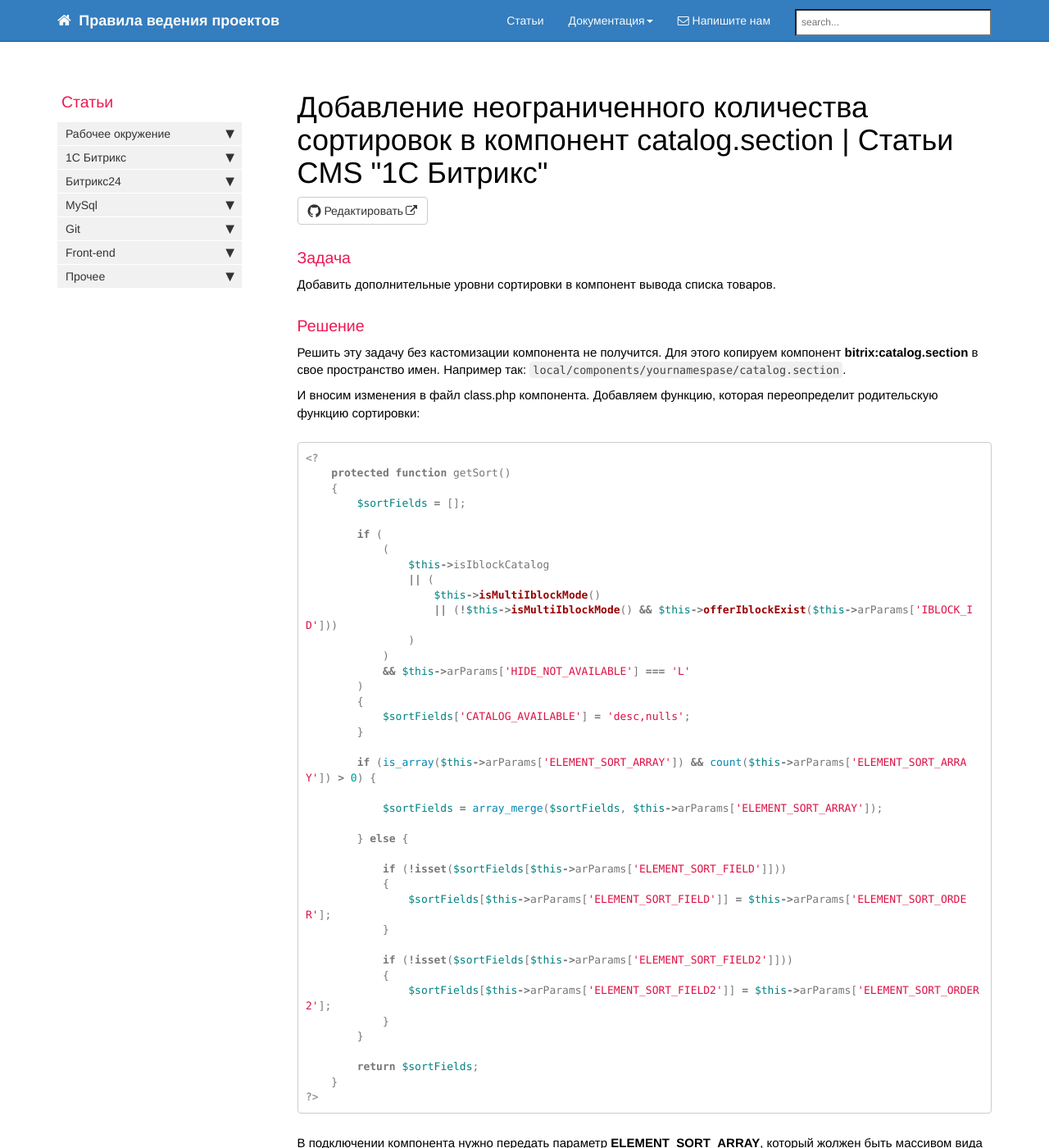
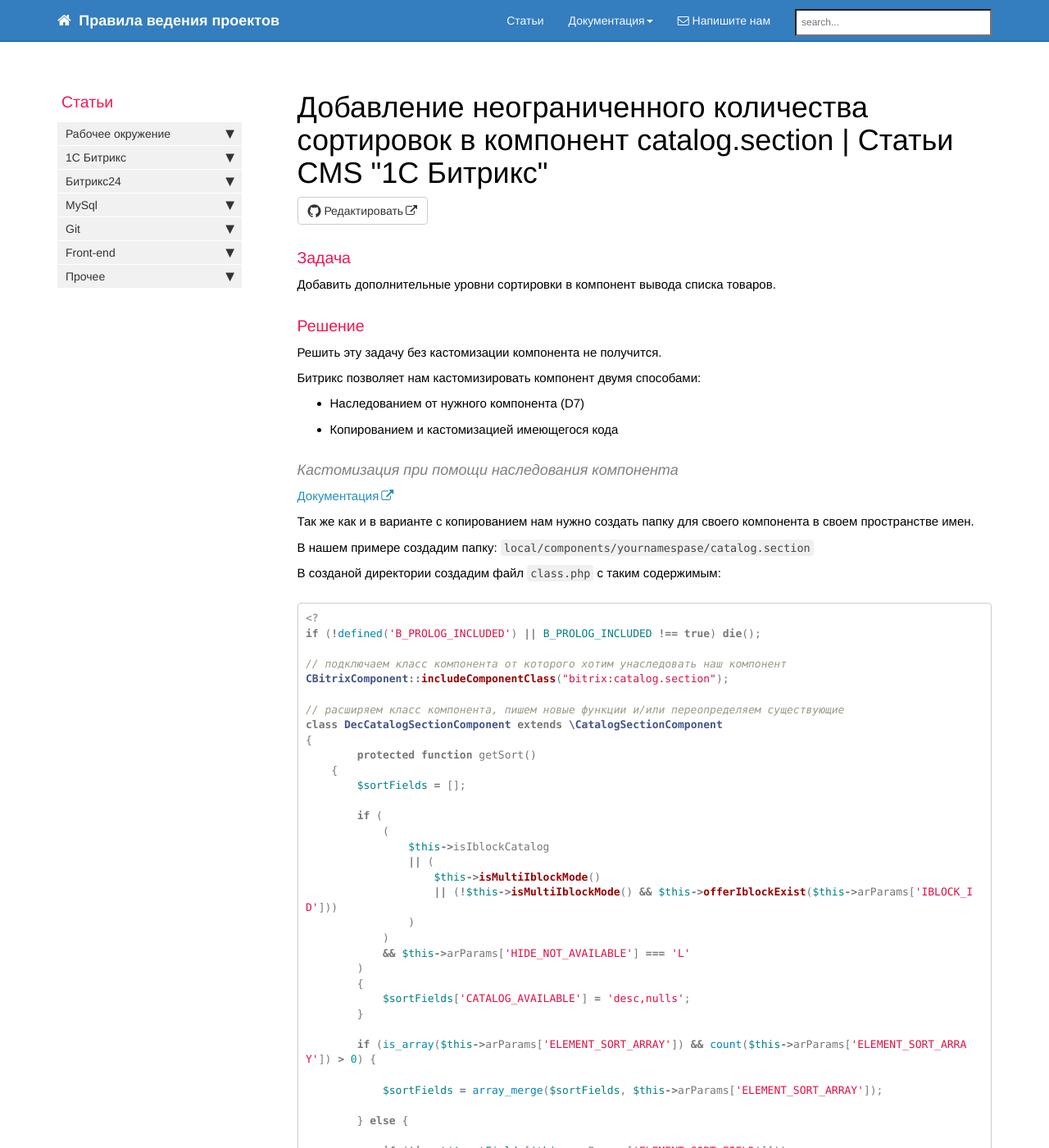
Before and after one commit to gdecider/gdecider.github.io, a Jekyll site: the page built from pages/articles/articles-bx-catalog-section-unlimited-sort.md, in a window 1280 px wide and 1400 px high. Shown: the whole window at 82% size. Built offline with Jekyll 4.4.1, drawn with Linux system fonts in a browser that asks for light colours; nearby versions of some CDN libraries; comment, search, counter and statistics services are not loaded; some of the changed text lies outside the part shown.

Commit message:
Update articles-bx-catalog-section-unlimited-sort.md

````diff
--- a/pages/articles/articles-bx-catalog-section-unlimited-sort.md
+++ b/pages/articles/articles-bx-catalog-section-unlimited-sort.md
@@ -14,7 +14,92 @@
 
 ### Решение
 
-Решить эту задачу без кастомизации компонента не получится. Для этого копируем компонент **bitrix:catalog.section** в свое пространство имен. Например так: ```local/components/yournamespase/catalog.section```.
+Решить эту задачу без кастомизации компонента не получится.
+
+Битрикс позволяет нам кастомизировать компонент двумя способами:
+
+* Наследованием от нужного компонента (D7)
+* Копированием и кастомизацией имеющегося кода
+
+#### Кастомизация при помощи наследования компонента
+
+[Документация](https://dev.1c-bitrix.ru/learning/course/?COURSE_ID=43&LESSON_ID=2028)
+
+Так же как и в варианте с копированием нам нужно создать папку для своего компонента в своем пространстве имен.
+
+В нашем примере создадим папку: ```local/components/yournamespase/catalog.section```
+
+В созданой директории создадим файл ```class.php``` с таким содержимым:
+
+```php
+<?
+if (!defined('B_PROLOG_INCLUDED') || B_PROLOG_INCLUDED !== true) die();
+
+// подключаем класс компонента от которого хотим унаследовать наш компонент
+CBitrixComponent::includeComponentClass("bitrix:catalog.section");
+
+// расширяем класс компонента, пишем новые функции и/или переопределяем существующие
+class DecCatalogSectionComponent extends \CatalogSectionComponent
+{
+	protected function getSort()
+    {
+        $sortFields = [];
+
+        if (
+            (
+                $this->isIblockCatalog
+                || (
+                    $this->isMultiIblockMode()
+                    || (!$this->isMultiIblockMode() && $this->offerIblockExist($this->arParams['IBLOCK_ID']))
+                )
+            )
+            && $this->arParams['HIDE_NOT_AVAILABLE'] === 'L'
+        )
+        {
+            $sortFields['CATALOG_AVAILABLE'] = 'desc,nulls';
+        }
+
+        if (is_array($this->arParams['ELEMENT_SORT_ARRAY']) && count($this->arParams['ELEMENT_SORT_ARRAY']) > 0) {
+
+            $sortFields = array_merge($sortFields, $this->arParams['ELEMENT_SORT_ARRAY']);
+
+        } else {
+
+            if (!isset($sortFields[$this->arParams['ELEMENT_SORT_FIELD']]))
+            {
+                $sortFields[$this->arParams['ELEMENT_SORT_FIELD']] = $this->arParams['ELEMENT_SORT_ORDER'];
+            }
+
+            if (!isset($sortFields[$this->arParams['ELEMENT_SORT_FIELD2']]))
+            {
+                $sortFields[$this->arParams['ELEMENT_SORT_FIELD2']] = $this->arParams['ELEMENT_SORT_ORDER2'];
+            }
+        }
+
+        return $sortFields;
+    }
+}
+```
+
+##### Вызов компонента
+
+```php
+<?
+$intSectionID = $APPLICATION->IncludeComponent(
+    "yournamespase:catalog.section",
+    "",
+    array(
+        // тут обычный массив параметров, с добавлением нужного нам ELEMENT_SORT_ARRAY
+    ),
+    $component
+);
+```
+
+В подключении компонента нужно передать параметр **ELEMENT_SORT_ARRAY**, который жолжен быть массивом вида **["ИМЯ_ПОЛЯ_ИЛИ_СВОЙСТВА_ДЛЯ_СОРТИРОВКИ" => "НАПРАВЛЕНИЕ_СОРТИРОВКИ", ...]**
+
+#### Кастомизация копированием
+
+Для этого копируем компонент **bitrix:catalog.section** в свое пространство имен. Например так: ```local/components/yournamespase/catalog.section```.
 
 И вносим изменения в файл class.php компонента. Добавляем функцию, которая переопределит родительскую функцию сортировки:
 
@@ -59,5 +144,18 @@
     }
 ?>
 ```
+##### Вызов компонента
+
+```php
+<?
+$intSectionID = $APPLICATION->IncludeComponent(
+    "yournamespase:catalog.section",
+    "",
+    array(
+        // тут обычный массив параметров, с добавлением нужного нам ELEMENT_SORT_ARRAY
+    ),
+    $component
+);
+```
 
 В подключении компонента нужно передать параметр **ELEMENT_SORT_ARRAY**, который жолжен быть массивом вида **["ИМЯ_ПОЛЯ_ИЛИ_СВОЙСТВА_ДЛЯ_СОРТИРОВКИ" => "НАПРАВЛЕНИЕ_СОРТИРОВКИ", ...]**
````
